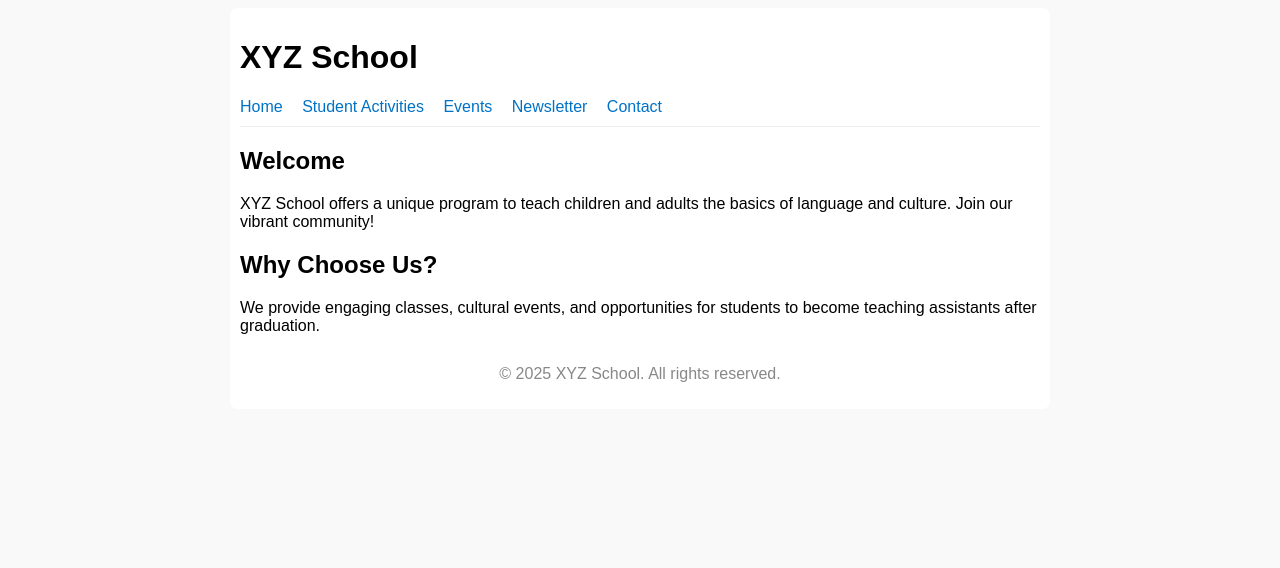
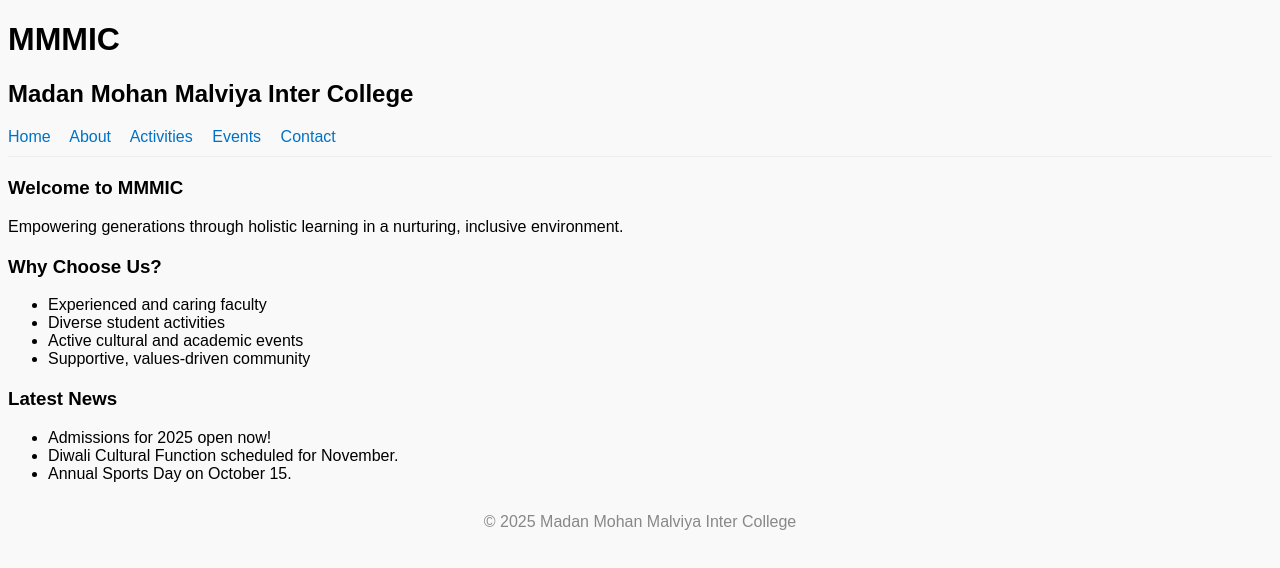
Before and after one commit to mayank-r-mishra/mmmic, a plain HTML site: page index.html in a window 1280 px wide. Drawn offline with Linux system fonts and the light colour scheme.

Commit message:
Update index.html

```diff
--- a/index.html
+++ b/index.html
@@ -2,34 +2,48 @@
 <html lang="en">
 <head>
     <meta charset="UTF-8">
-    <title>XYZ School</title>
+    <title>Madan Mohan Malviya Inter College</title>
     <link rel="stylesheet" href="style.css">
 </head>
 <body>
-    <div class="container">
     <header>
-            <h1>XYZ School</h1>
+        <div class="logo-area">
+            <h1>MMMIC</h1>
+            <h2>Madan Mohan Malviya Inter College</h2>
+        </div>
         <nav>
             <a href="index.html">Home</a>
-                <a href="activities.html">Student Activities</a>
+            <a href="about.html">About</a>
+            <a href="activities.html">Activities</a>
             <a href="events.html">Events</a>
-                <a href="newsletter.html">Newsletter</a>
             <a href="contact.html">Contact</a>
         </nav>
     </header>
     <main>
-            <section>
-                <h2>Welcome</h2>
-                <p>XYZ School offers a unique program to teach children and adults the basics of language and culture. Join our vibrant community!</p>
+        <section class="hero">
+            <h3>Welcome to MMMIC</h3>
+            <p>Empowering generations through holistic learning in a nurturing, inclusive environment.</p>
         </section>
         <section>
-                <h2>Why Choose Us?</h2>
-                <p>We provide engaging classes, cultural events, and opportunities for students to become teaching assistants after graduation.</p>
+            <h3>Why Choose Us?</h3>
+            <ul>
+                <li>Experienced and caring faculty</li>
+                <li>Diverse student activities</li>
+                <li>Active cultural and academic events</li>
+                <li>Supportive, values-driven community</li>
+            </ul>
+        </section>
+        <section>
+            <h3>Latest News</h3>
+            <ul>
+                <li>Admissions for 2025 open now!</li>
+                <li>Diwali Cultural Function scheduled for November.</li>
+                <li>Annual Sports Day on October 15.</li>
+            </ul>
         </section>
     </main>
     <footer>
-            <p>&copy; 2025 XYZ School. All rights reserved.</p>
+        <p>&copy; 2025 Madan Mohan Malviya Inter College</p>
     </footer>
-    </div>
 </body>
 </html>
```
Lines whose indentation alone changed are shown as unchanged.
